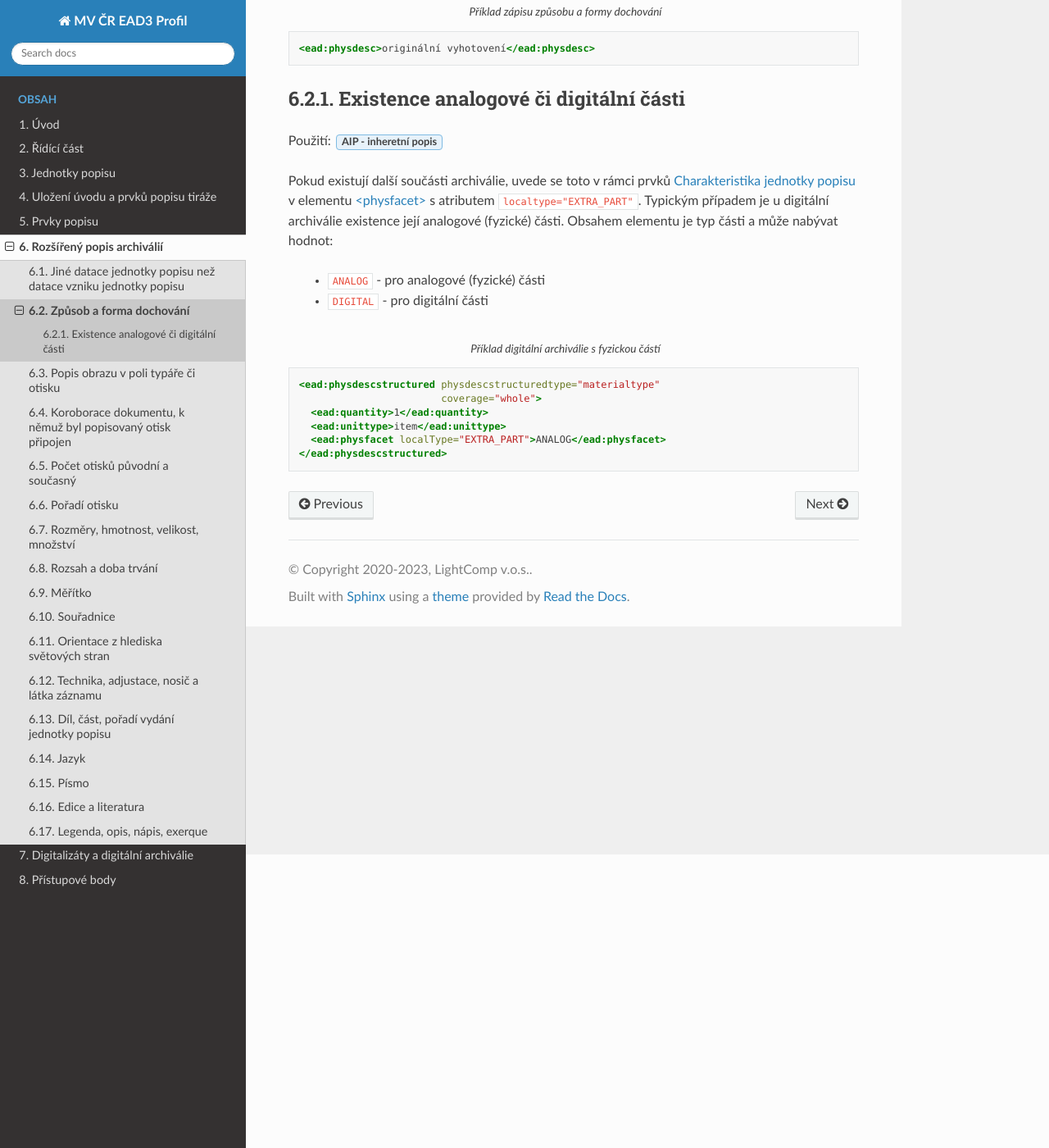
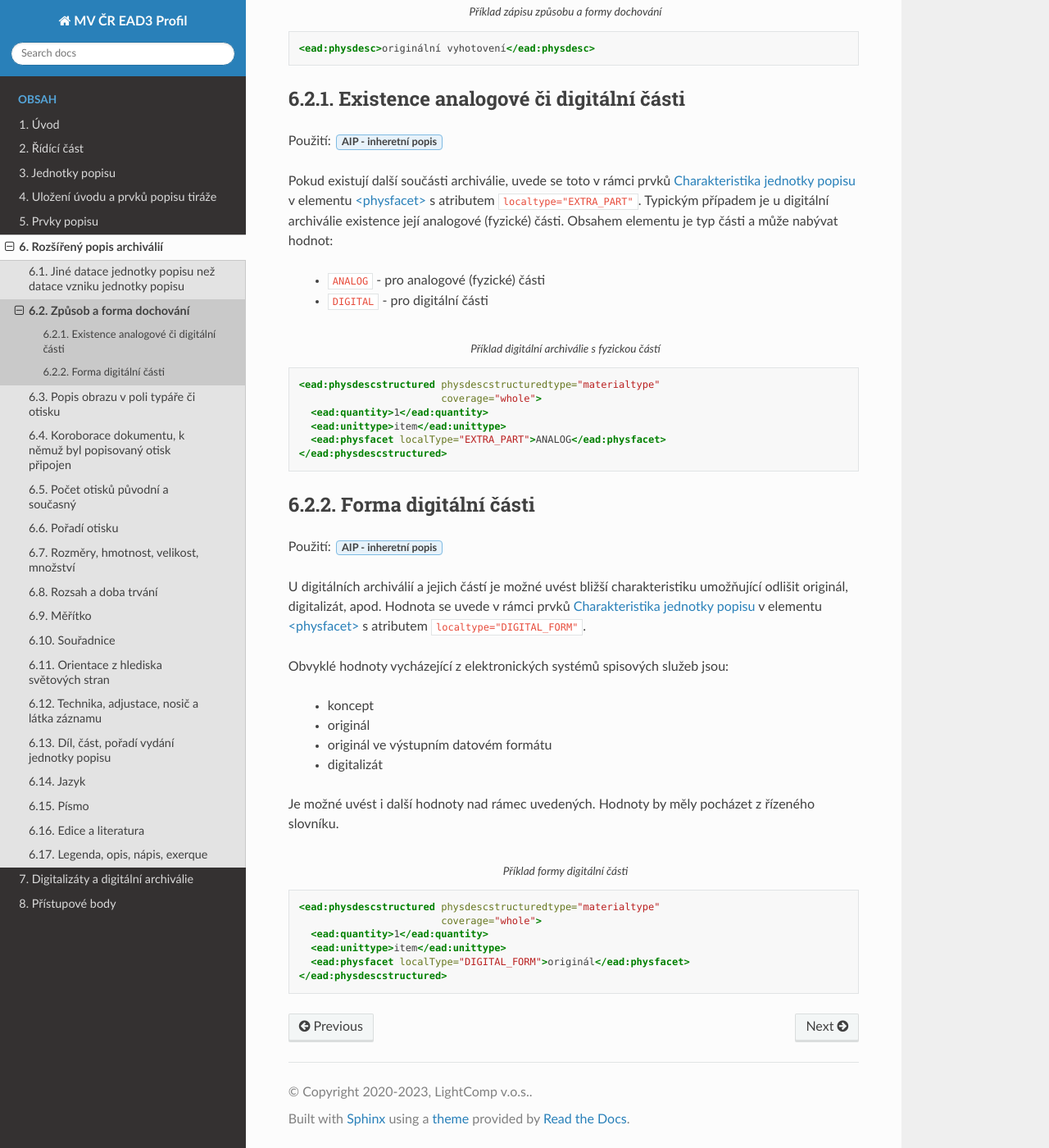
Before and after one commit to elzasw/ead3doc, a Sphinx documentation site: the page built from doc/source/rozsireny-popis/forma-dochovani.rst, in a window 1280 px wide and 1400 px high, scrolled down 358 px. Shown: the whole window at 82% size. Built offline with Sphinx 7.4.7 and the Read the Docs theme 2.0.0, drawn with Linux system fonts in a browser that asks for light colours.

Commit message:
Forma digitální části

```diff
--- a/doc/source/rozsireny-popis/forma-dochovani.rst
+++ b/doc/source/rozsireny-popis/forma-dochovani.rst
@@ -48,3 +48,40 @@ Obsahem elementu je typ části a může nabývat hodnot:
      <ead:unittype>item</ead:unittype>
      <ead:physfacet localType="EXTRA_PART">ANALOG</ead:physfacet>
    </ead:physdescstructured>
+
+
+
+.. _ead_item_types_physdesc_dform:
+
+Forma digitální části
+----------------------------------------
+
+.. tags::
+   aip-inherent
+
+U digitálních archiválií a jejich částí je možné uvést bližší charakteristiku
+umožňující odlišit originál, digitalizát, apod.
+Hodnota se uvede v rámci prvků :ref:`ead_jp_char`
+v elementu `<physfacet> <https://www.loc.gov/ead/EAD3taglib/EAD3.html#elem-physfacet>`_
+s atributem ``localtype="DIGITAL_FORM"``.
+
+Obvyklé hodnoty vycházející z elektronických systémů spisových služeb jsou:
+
+ - koncept
+ - originál
+ - originál ve výstupním datovém formátu
+ - digitalizát
+
+Je možné uvést i další hodnoty nad rámec uvedených. Hodnoty by měly pocházet
+z řízeného slovníku.
+
+
+.. code-block:: xml
+   :caption: Příklad formy digitální části
+
+   <ead:physdescstructured physdescstructuredtype="materialtype"
+                           coverage="whole">
+     <ead:quantity>1</ead:quantity>
+     <ead:unittype>item</ead:unittype>
+     <ead:physfacet localType="DIGITAL_FORM">originál</ead:physfacet>
+   </ead:physdescstructured>
```
